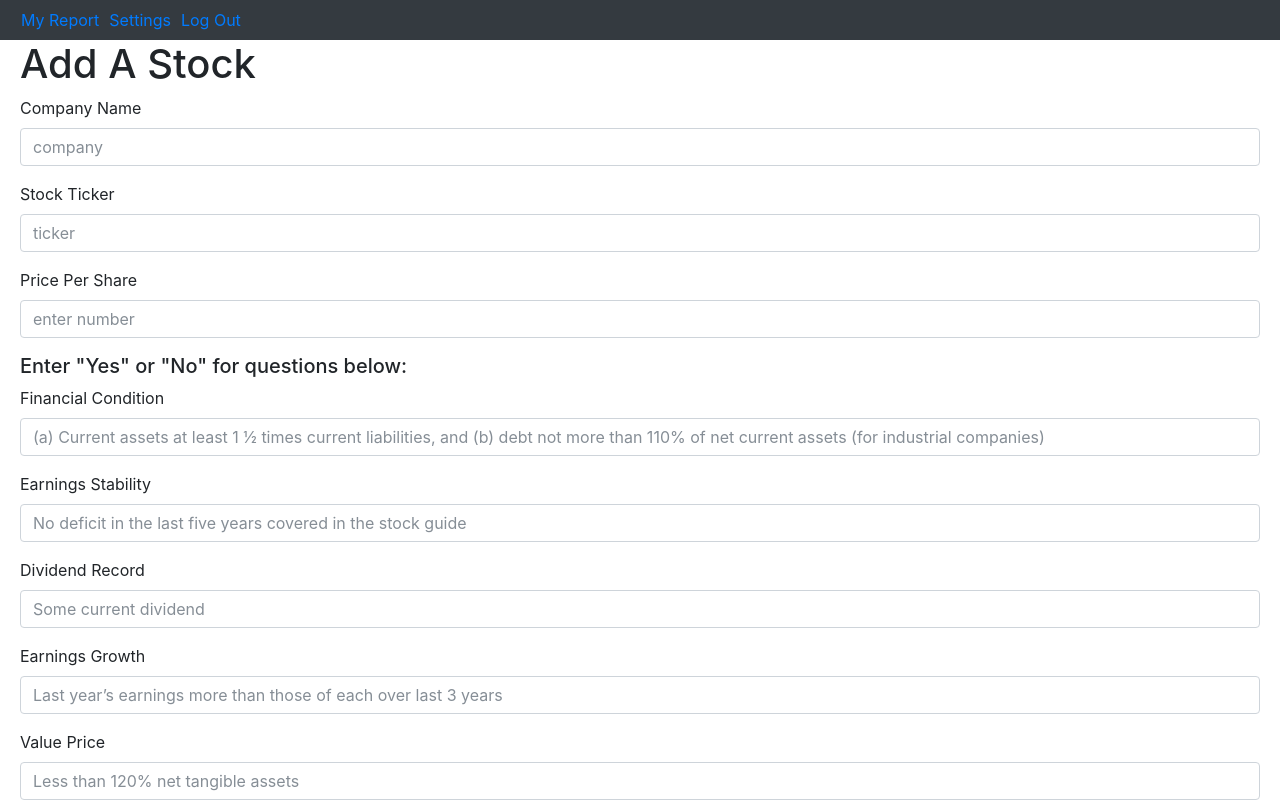
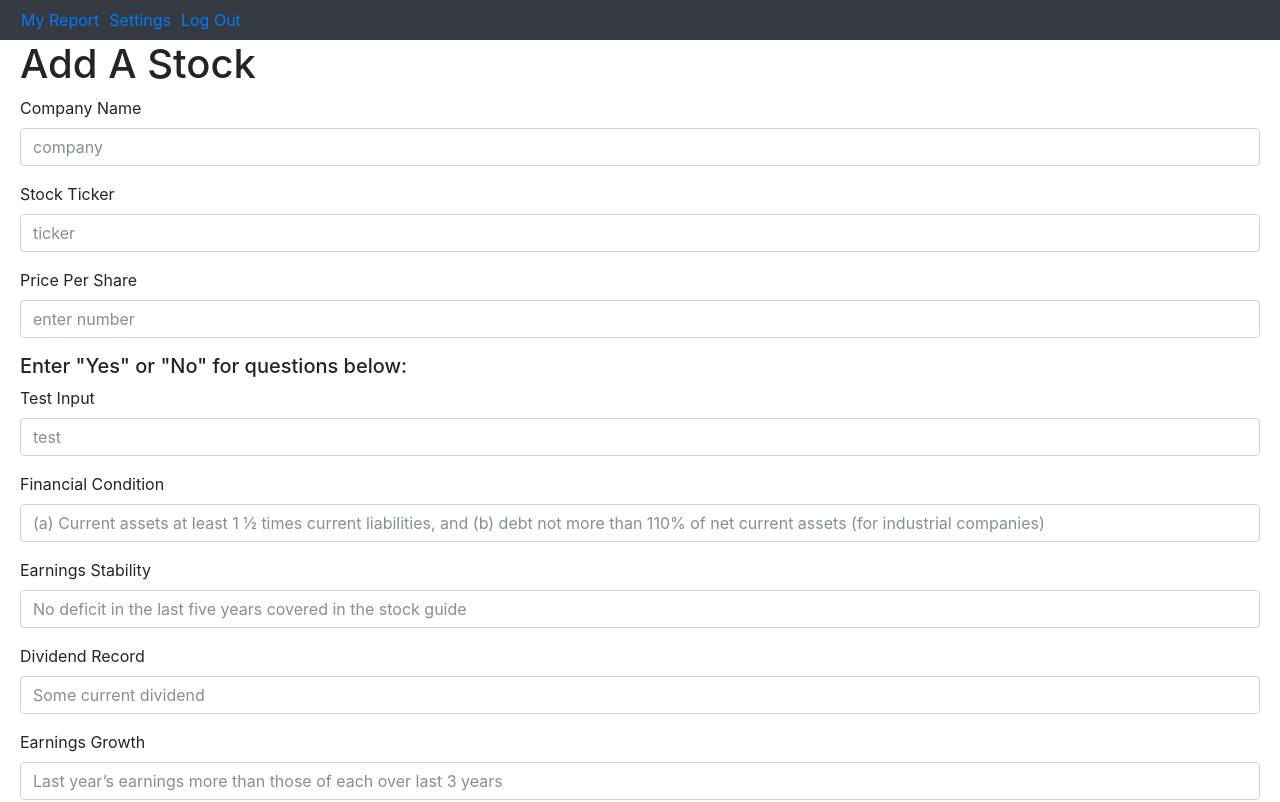
Before and after one commit to andrewavina/ValueTip, a React (Create React App) app in the folder client/: page /create-stock in a window 1280 px wide. Shown: the top 802 px of the page. Built offline with nearby package versions, Linux system fonts and the light colour scheme; sample sign-in values are in the browser's storage.

Commit message:
testing inputs and pure functions

```diff
--- a/client/src/views/CreateStock.jsx
+++ b/client/src/views/CreateStock.jsx
@@ -76,6 +76,11 @@ class CreateStock extends React.Component {
                     <h5>Enter "Yes" or "No" for questions below:</h5>
 
                     <div className="form-group">
+                        <label>Test Input</label>
+                        <input type="text" placeholder="test" name="test" className="form-control"/>
+                    </div>
+
+                    <div className="form-group">
                         <label>Financial Condition</label>
                         <input type="text" placeholder="(a) Current assets at least 1 ½ times current liabilities, and (b) debt not more than 110% of net current assets (for industrial companies)" name="financialCondition" value={financialCondition} className="form-control"/>
                     </div>
```
